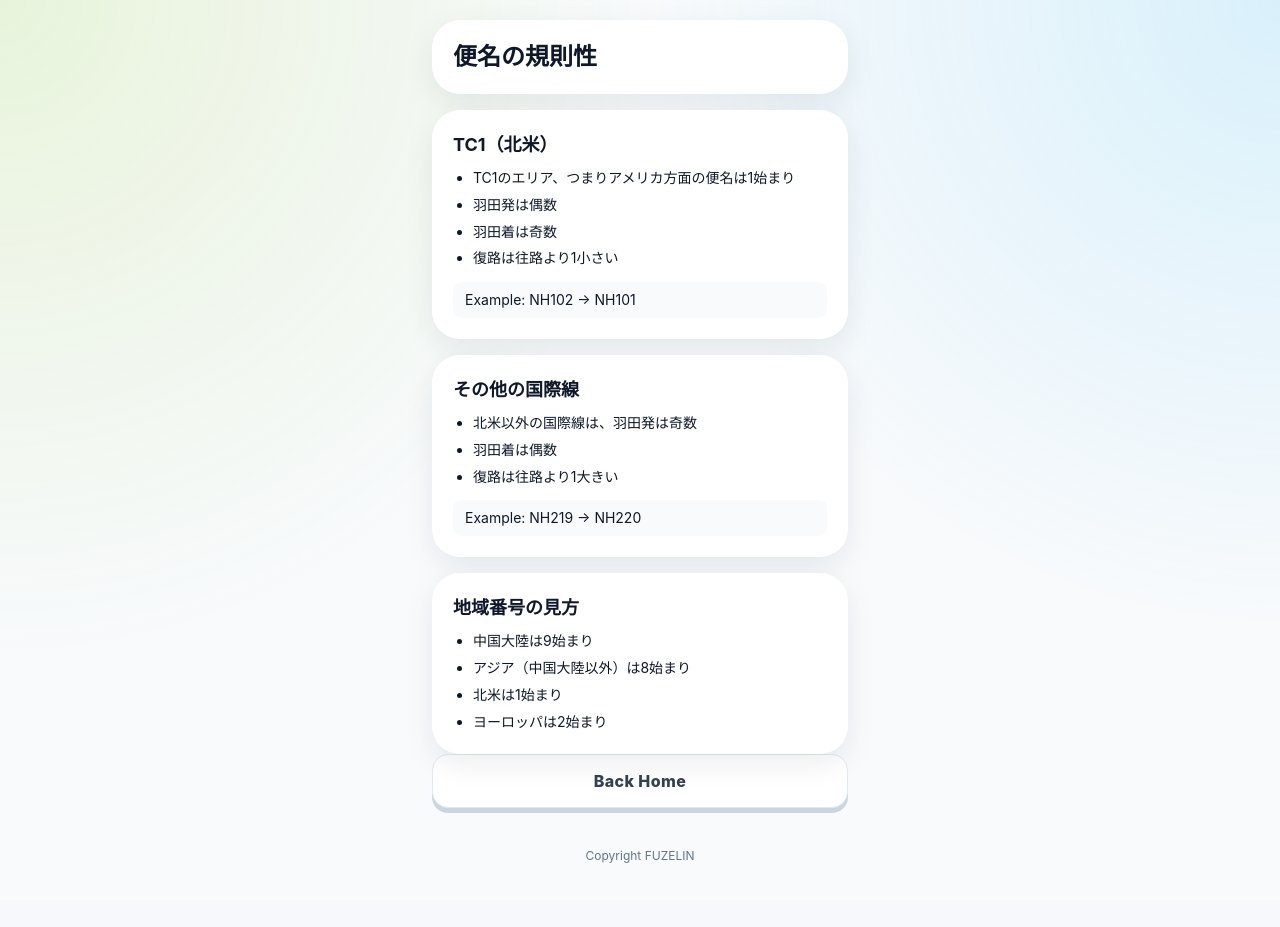
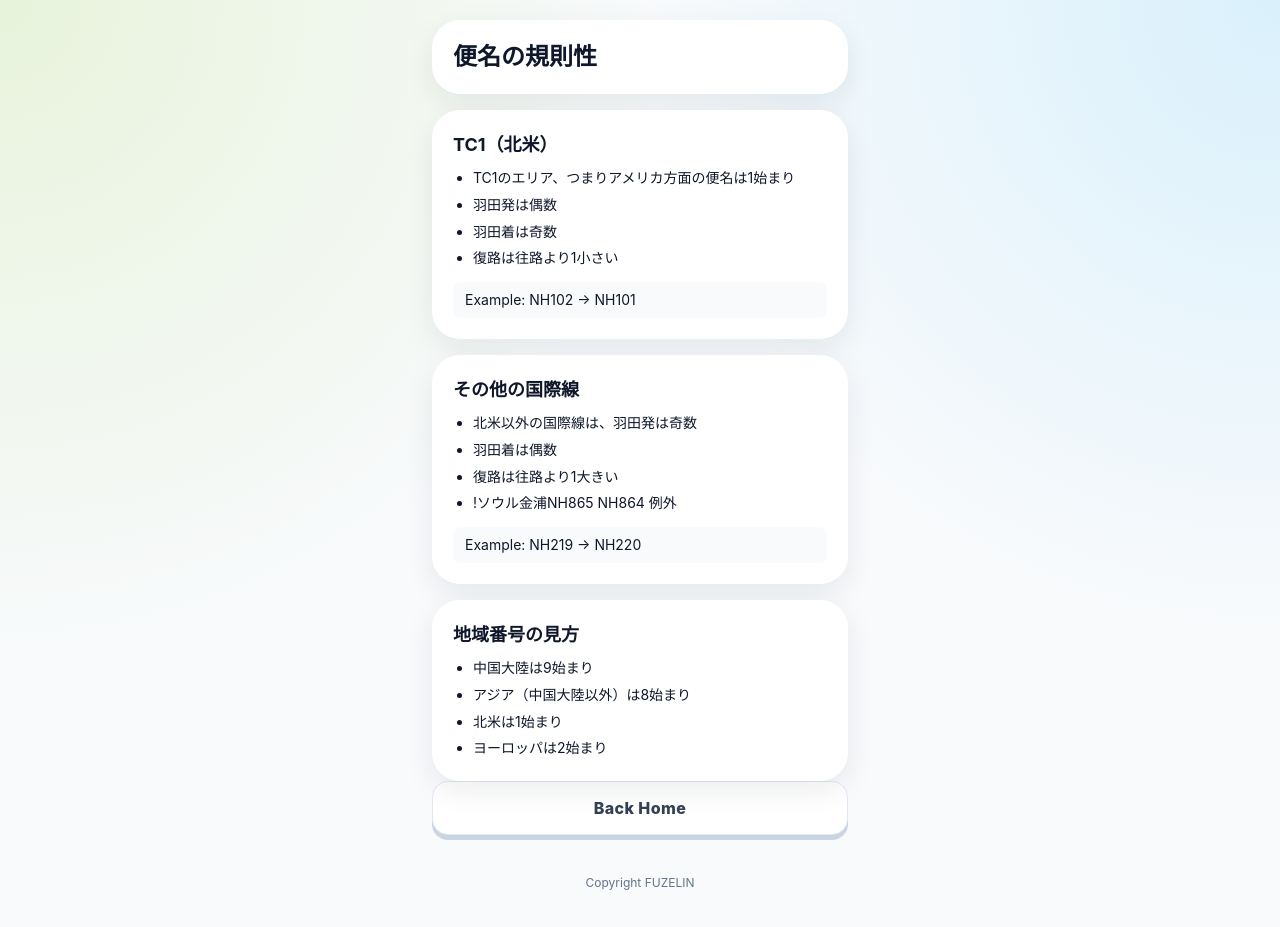
Before and after one commit to rainlin1101/Flight-number, a React (Vite) app: page /guide in a window 1280 px wide. Before the commit the page ends 900 px from the top, so only its background shows below. Built offline with nearby package versions, Linux system fonts and the light colour scheme.

Commit message:
Update patternGuide.ts

```diff
--- a/src/data/patternGuide.ts
+++ b/src/data/patternGuide.ts
@@ -21,6 +21,7 @@ export const patternGuideSections: PatternGuideSection[] = [
       '北米以外の国際線は、羽田発は奇数',
       '羽田着は偶数',
       '復路は往路より1大きい',
+      '!ソウル金浦NH865 NH864 例外',
     ],
     example: 'NH219 → NH220',
   },
```
